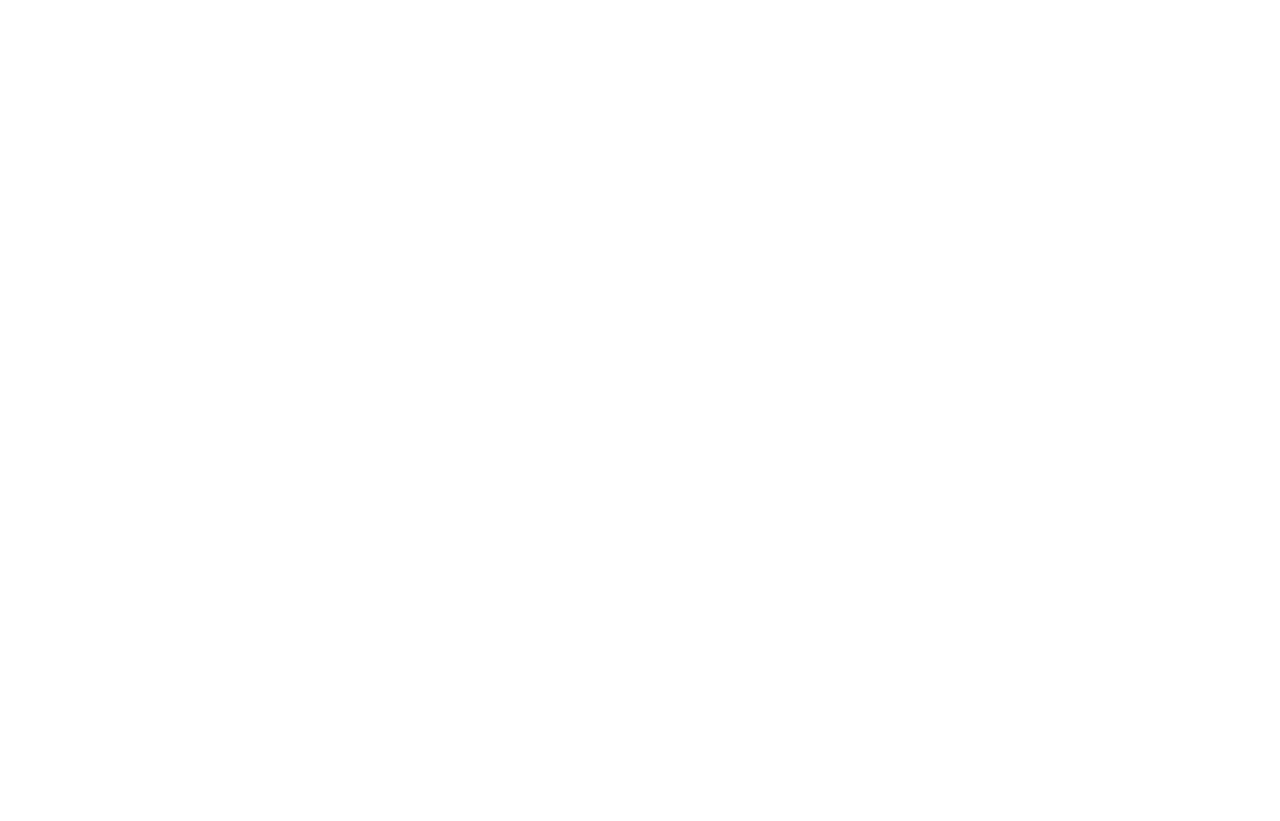
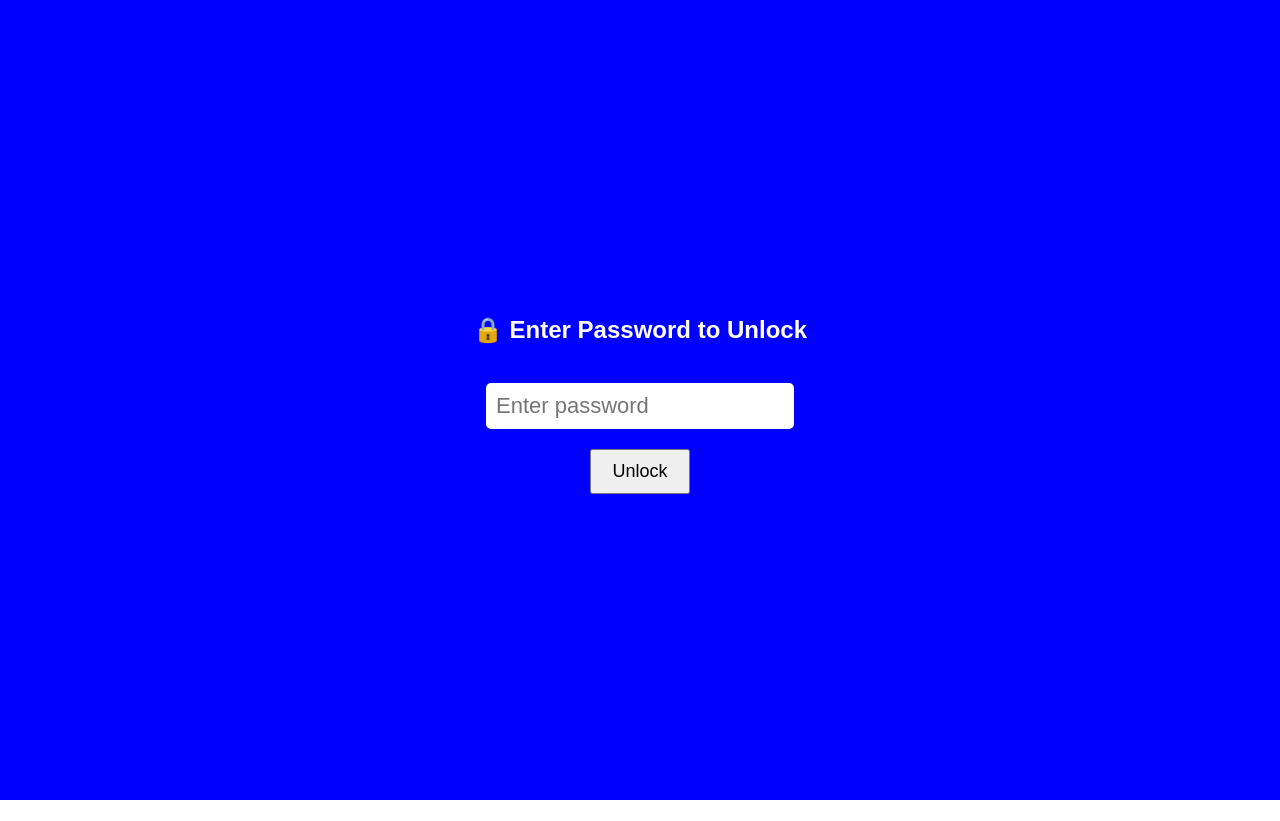
Before and after one commit to jinsoftware/ruko, a plain HTML site: page index.html in a window 1280 px wide. Before the commit the page ends 800 px from the top, so only its background shows below. Drawn offline with Linux system fonts and the light colour scheme.

Commit message:
Update index.html

```diff
--- a/index.html
+++ b/index.html
@@ -1,32 +1,35 @@
 <!DOCTYPE html>
-<html>
+<html lang="en">
 <head>
+  <meta charset="UTF-8" />
+  <meta name="viewport" content="width=device-width, initial-scale=1.0"/>
   <title>Blue Lock Screen</title>
   <style>
     body, html {
       margin: 0;
       padding: 0;
       height: 100%;
-      font-family: Arial;
+      font-family: Arial, sans-serif;
     }
 
     #lockScreen {
       display: none;
       background-color: blue;
-      height: 100%;
-      width: 100%;
+      height: 100vh;
+      width: 100vw;
       position: fixed;
       top: 0;
       left: 0;
       color: white;
-      text-align: center;
+      z-index: 9999;
+      display: flex;
       justify-content: center;
       align-items: center;
       flex-direction: column;
     }
 
     input[type="password"] {
-      font-size: 20px;
+      font-size: 22px;
       padding: 10px;
       margin-top: 20px;
       border: none;
@@ -34,4 +37,32 @@
     }
 
     button {
-      font
+      font-size: 18px;
+      padding: 10px 20px;
+      cursor: pointer;
+      margin-top: 20px;
+    }
+
+    #message {
+      margin-top: 10px;
+      font-size: 16px;
+      color: yellow;
+    }
+  </style>
+</head>
+<body>
+
+  <h1 style="text-align:center; padding-top: 50px;">Click to Lock Screen</h1>
+  <div style="text-align:center;">
+    <button onclick="activateLock()">Activate Lock</button>
+  </div>
+
+  <div id="lockScreen">
+    <h2>🔒 Enter Password to Unlock</h2>
+    <input type="password" id="passwordInput" placeholder="Enter password" />
+    <button onclick="checkPassword()">Unlock</button>
+    <div id="message"></div>
+  </div>
+
+  <script>
+    function activate
```
